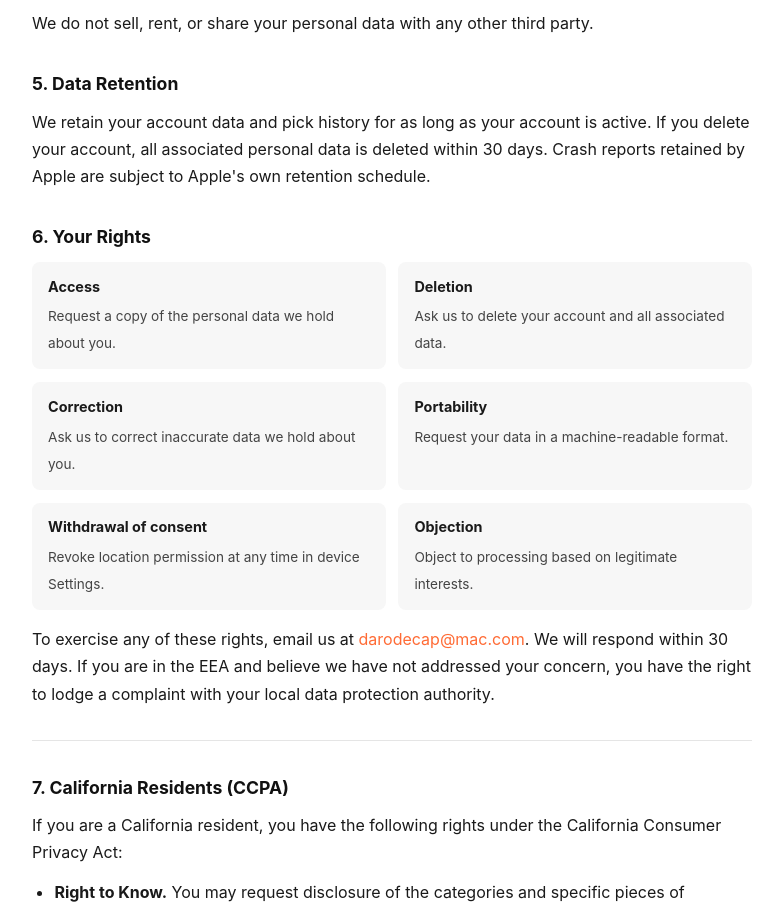
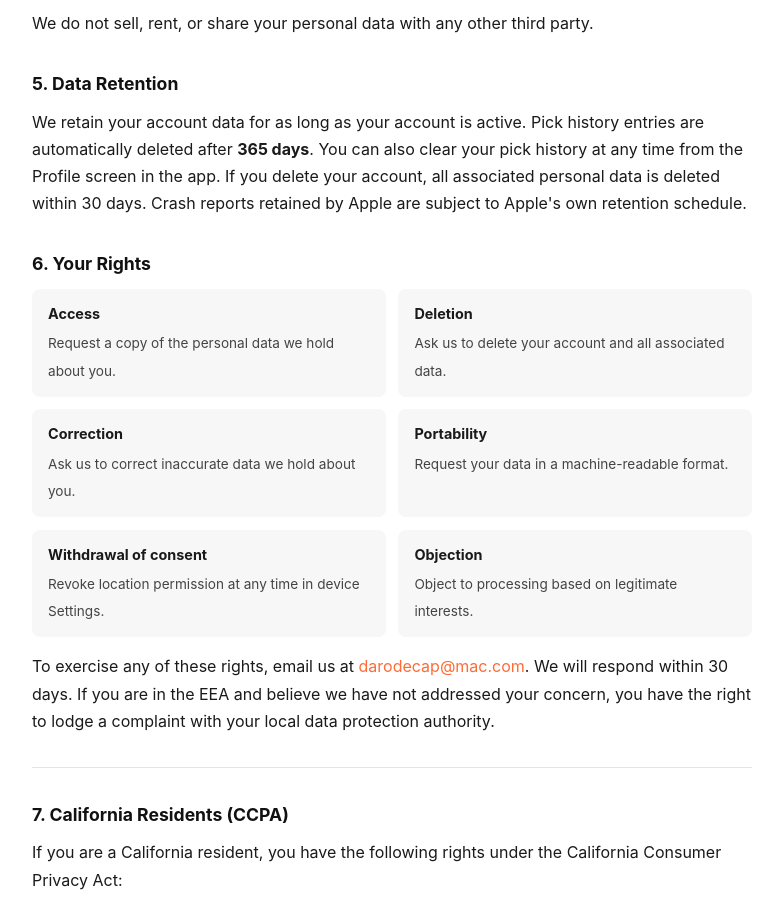
Before and after one commit to darodecap/wheretho-legal, a plain HTML site: page privacy/index.html in a window 1280 px wide. Shown: the part 1662-2571 px from the top of the page, without its empty margins (248-1030 px from the left). Drawn offline with Linux system fonts and the light colour scheme.

Commit message:
fix: clarify pick history TTL (365 days, user-clearable)

```diff
--- a/privacy/index.html
+++ b/privacy/index.html
@@ -207,9 +207,11 @@
 
     <h2>5. Data Retention</h2>
 
-    <p>We retain your account data and pick history for as long as your account is active. If you
-    delete your account, all associated personal data is deleted within 30 days. Crash reports
-    retained by Apple are subject to Apple's own retention schedule.</p>
+    <p>We retain your account data for as long as your account is active. Pick history entries
+    are automatically deleted after <strong>365 days</strong>. You can also clear your pick
+    history at any time from the Profile screen in the app. If you delete your account, all
+    associated personal data is deleted within 30 days. Crash reports retained by Apple are
+    subject to Apple's own retention schedule.</p>
 
     <h2>6. Your Rights</h2>
 
```
